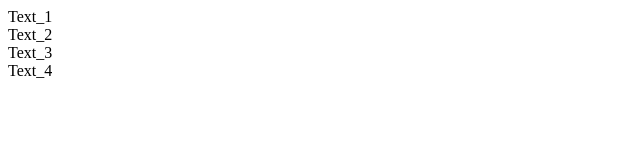
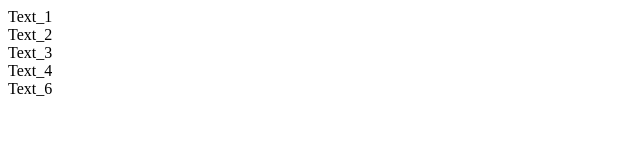
Before and after one commit to Chartik/Git-Exercises, a plain HTML site: page index.html in a window 1280 px wide. Shown: the full height of the page, 0-640 px from the left. Drawn offline with Linux system fonts and the light colour scheme.

Commit message:
added text 6

```diff
--- a/index.html
+++ b/index.html
@@ -2,3 +2,5 @@
 <div>Text_2</div>
 <div>Text_3</div>
 <div>Text_4</div>
+
+<div>Text_6</div>
```
